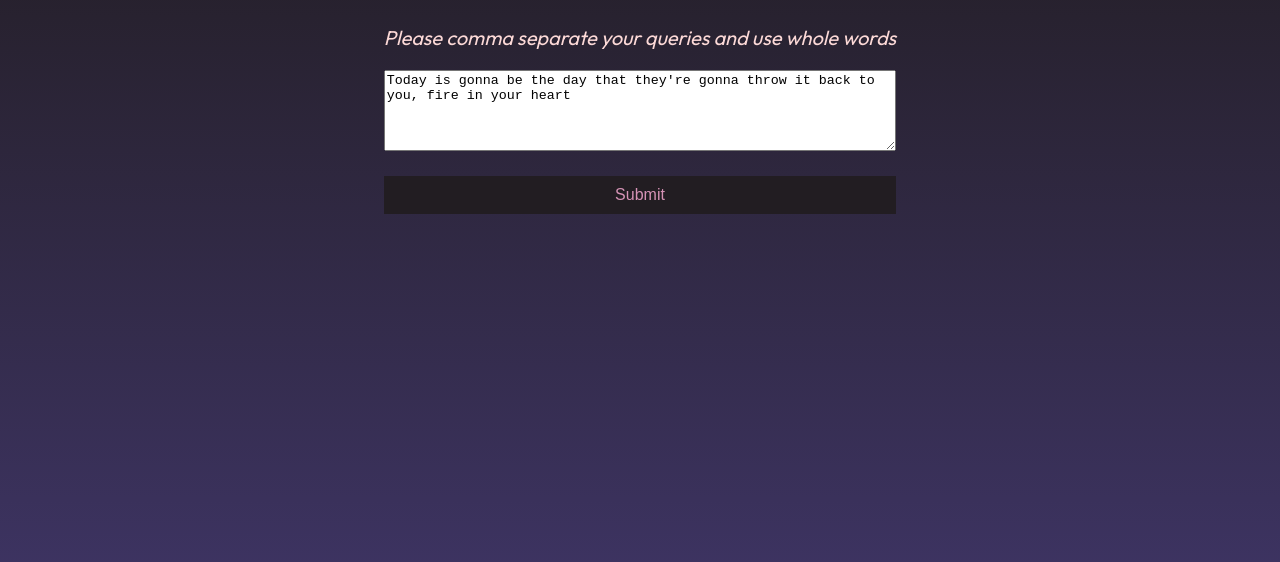
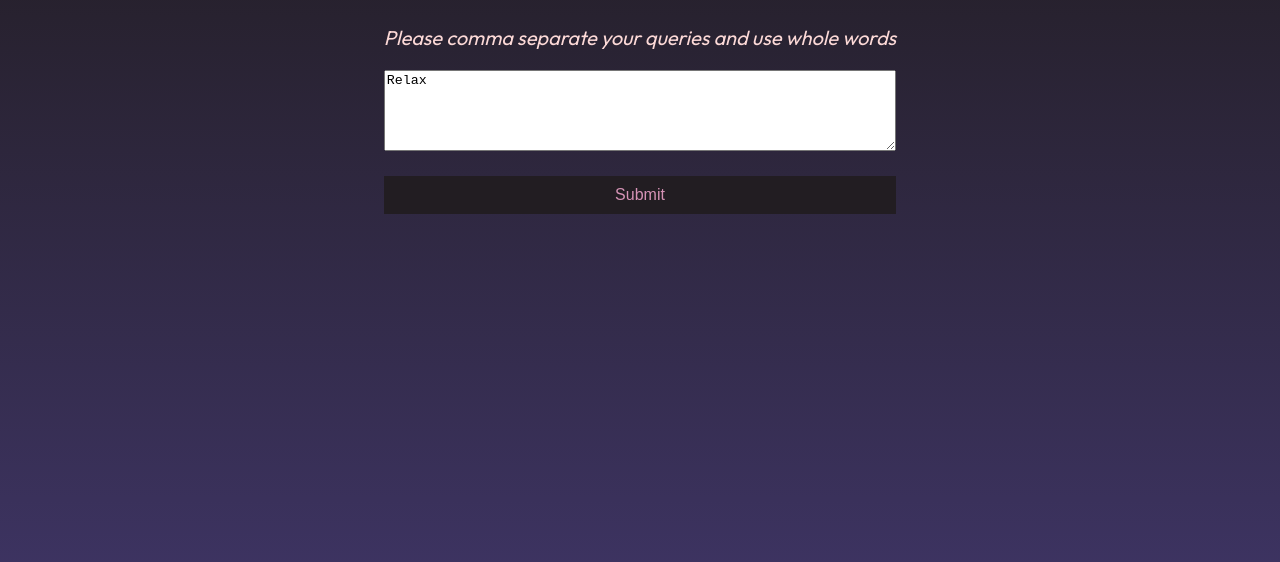
Before and after one commit to sleephawk/lyrics-front-end, a website built with Vite: page index.html in a window 1280 px wide. Shown: the part 142-704 px from the top of the page. Built offline with nearby package versions, Linux system fonts and the light colour scheme; a web font is replaced by a local one.

Commit message:
changed placeholder for textarea

```diff
--- a/index.html
+++ b/index.html
@@ -35,7 +35,7 @@
             rows="5"
             cols="33"
           >
-Today is gonna be the day that they're gonna throw it back to you, fire in your heart</textarea
+Relax</textarea
           >
           <br />
           <button
```
